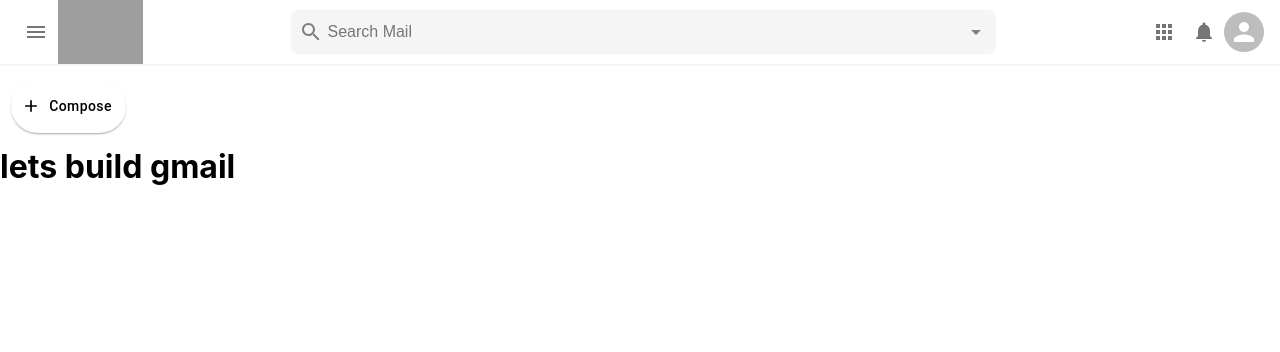
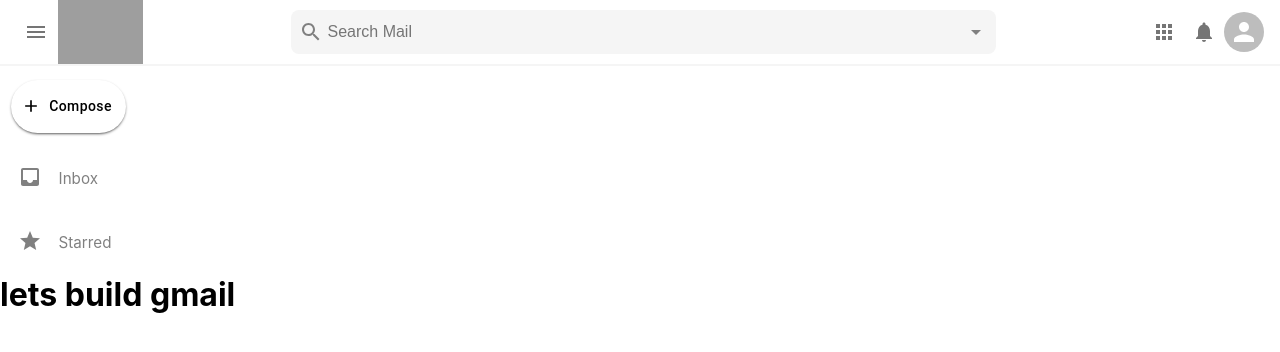
Before and after one commit to Molberda/gmail-clone, a React (Create React App) app: page / in a window 1280 px wide. Shown: the top 352 px of the page. Built offline with nearby package versions, Linux system fonts and the light colour scheme; grey boxes are pictures that could not be loaded.

Commit message:
created sidebar option file and added the html with the props of each component and gave them initial styling in css file

```diff
--- a/src/CSS/Sidebar.css
+++ b/src/CSS/Sidebar.css
@@ -4,5 +4,5 @@
     color: black !important;
     padding: 1em !important;
     border-radius: 2em !important;
-    box-shadow: 0 .1em .2em -.1em rgba(0, 0, 0, 0.75);
+    box-shadow: 0 .1em .2em -.05em rgba(0, 0, 0, 0.75);
 }
--- /dev/null
+++ b/src/CSS/SidebarOption.css
@@ -0,0 +1,39 @@
+.sidebarOption{
+    display: flex;
+    align-items: center;
+    height: 4em;
+    padding: 0 .8em;
+    border-top-right-radius: 1.3em;
+    border-bottom-right-radius: 1.3em;
+    cursor: pointer;
+    color: grey;
+}
+
+.sidebarOption:hover,
+.sidebarOption:hover > h3,
+.sidebarOption:hover > p{
+    background-color: #fcecec;
+    color: #c04b37;
+    font-weight: 700 !important;
+}
+
+.sidebarOption > figure{
+    padding: .3em;
+}
+
+.sidebarOption > h3{
+    text-transform: capitalize;
+    flex: 1;
+    margin-left: .8em;
+    font-size: .95em;
+    font-weight: 400;
+}
+
+.sidebarOption > p{
+    font-weight: 300;
+    display: none;
+}
+
+.sidebarOption:hover > p{
+    display: inline;
+}
--- a/src/components/Sidebar.jsx
+++ b/src/components/Sidebar.jsx
@@ -1,7 +1,8 @@
 import React from "react";
 import "../CSS/Sidebar.css";
 import { Button } from "@mui/material";
-import { Add } from "@mui/icons-material";
+import { Add, Inbox, Star } from "@mui/icons-material";
+import SidebarOption from "./SidebarOption";
 
 const Sidebar = () => {
   return (
@@ -9,6 +10,9 @@
       <Button className="sidebar__compose" startIcon={<Add fontSize="large"  />}>
         Compose
       </Button>
+
+      <SidebarOption Icon={<Inbox/>} title='inbox' number={54} />
+      <SidebarOption Icon={<Star/>} title='starred' number={32} />
     </div>
   );
 };
--- /dev/null
+++ b/src/components/SidebarOption.jsx
@@ -0,0 +1,14 @@
+import React from 'react';
+import '../CSS/SidebarOption.css'
+
+const SidebarOption = ({ Icon, title, number }) => {
+    return (
+        <div className='sidebarOption'>
+            <figure>{Icon}</figure>
+            <h3>{title}</h3>
+            <p>{number}</p>
+        </div>
+    );
+}
+
+export default SidebarOption;
```
